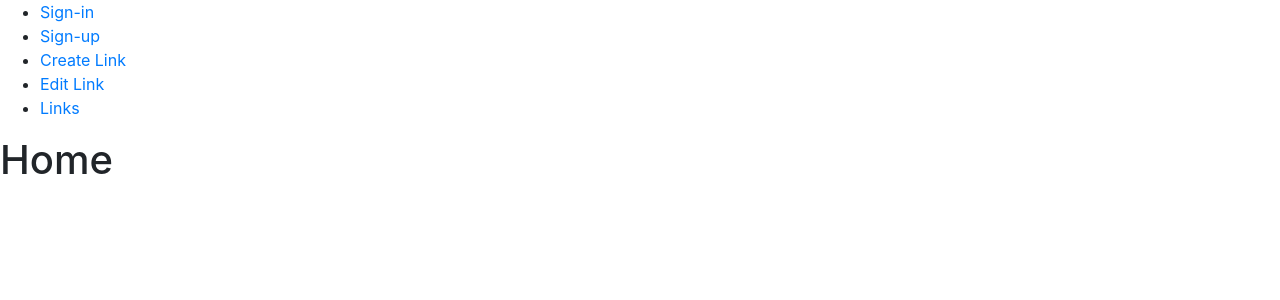
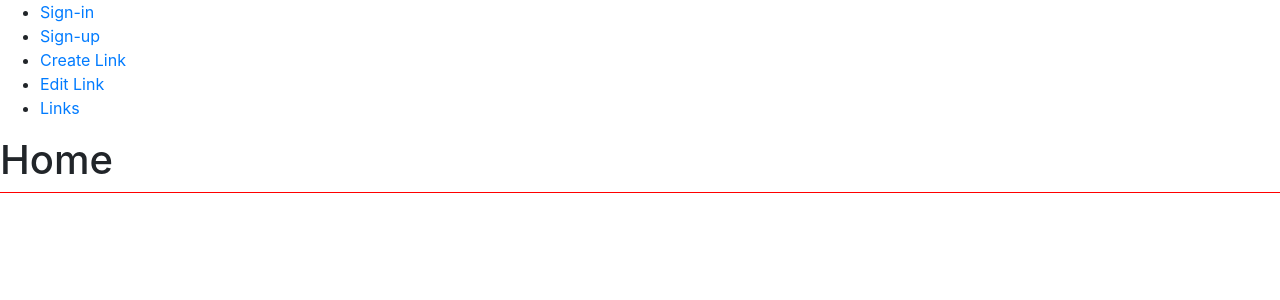
Before and after one commit to pedrogiampietro/manage-links, a React (Create React App) app in the folder links-frontend/: page / in a window 1280 px wide. Shown: the top 300 px of the page. Built offline with nearby package versions, Linux system fonts and the light colour scheme.

Commit message:
instalando sass.

```diff
--- a/links-frontend/package.json
+++ b/links-frontend/package.json
@@ -32,5 +32,8 @@
       "last 1 firefox version",
       "last 1 safari version"
     ]
+  },
+  "devDependencies": {
+    "node-sass": "^4.14.1"
   }
 }
--- a/links-frontend/src/index.js
+++ b/links-frontend/src/index.js
@@ -1,6 +1,6 @@
 import React from 'react';
 import ReactDOM from 'react-dom';
 import App from './App'
-import 'bootstrap/dist/css/bootstrap.min.css';
+import './main.scss';
 
 ReactDOM.render(<App />, document.getElementById('root'))
--- /dev/null
+++ b/links-frontend/src/main.scss
@@ -0,0 +1,7 @@
+@import 'node_modules/bootstrap/scss/bootstrap.scss';
+
+body {
+
+    border-bottom: 1px solid red;
+
+}
```
Also changed, not shown: 1 other file (tests, documents, lock files or other folders).
